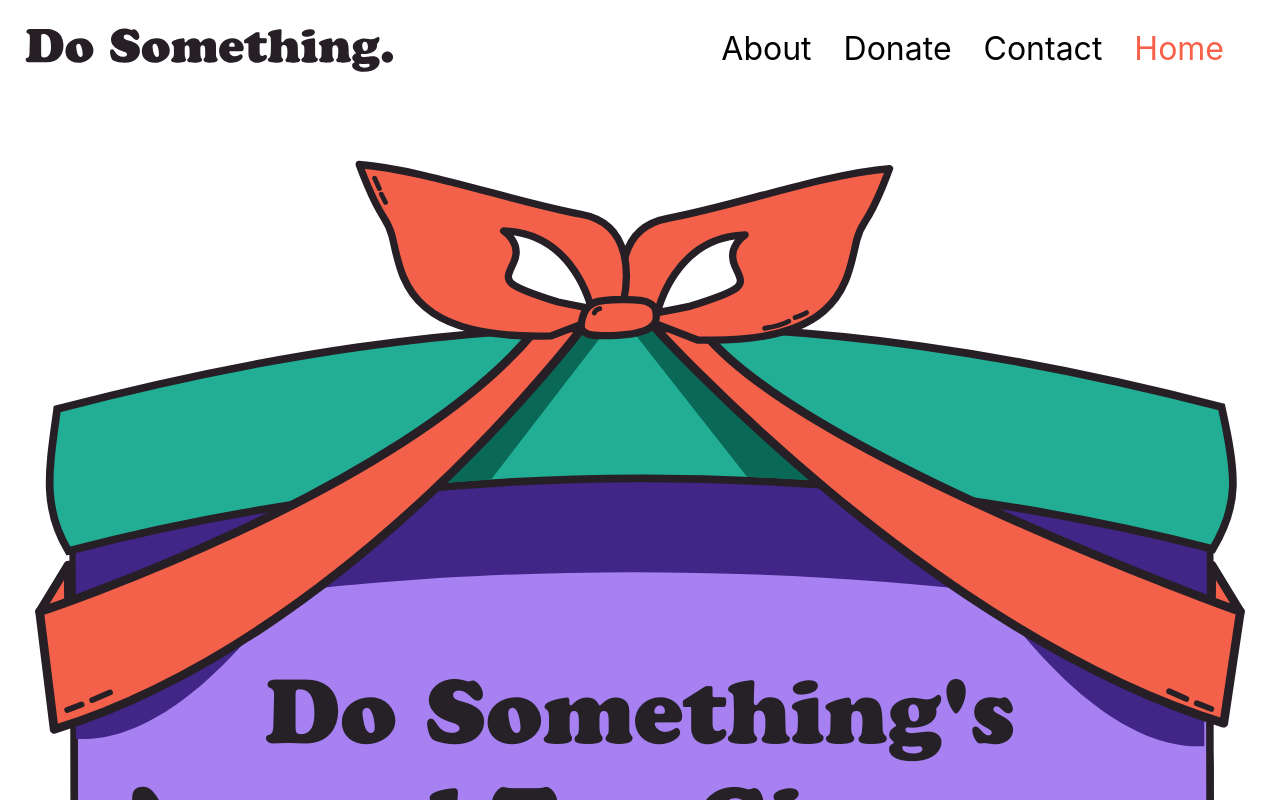
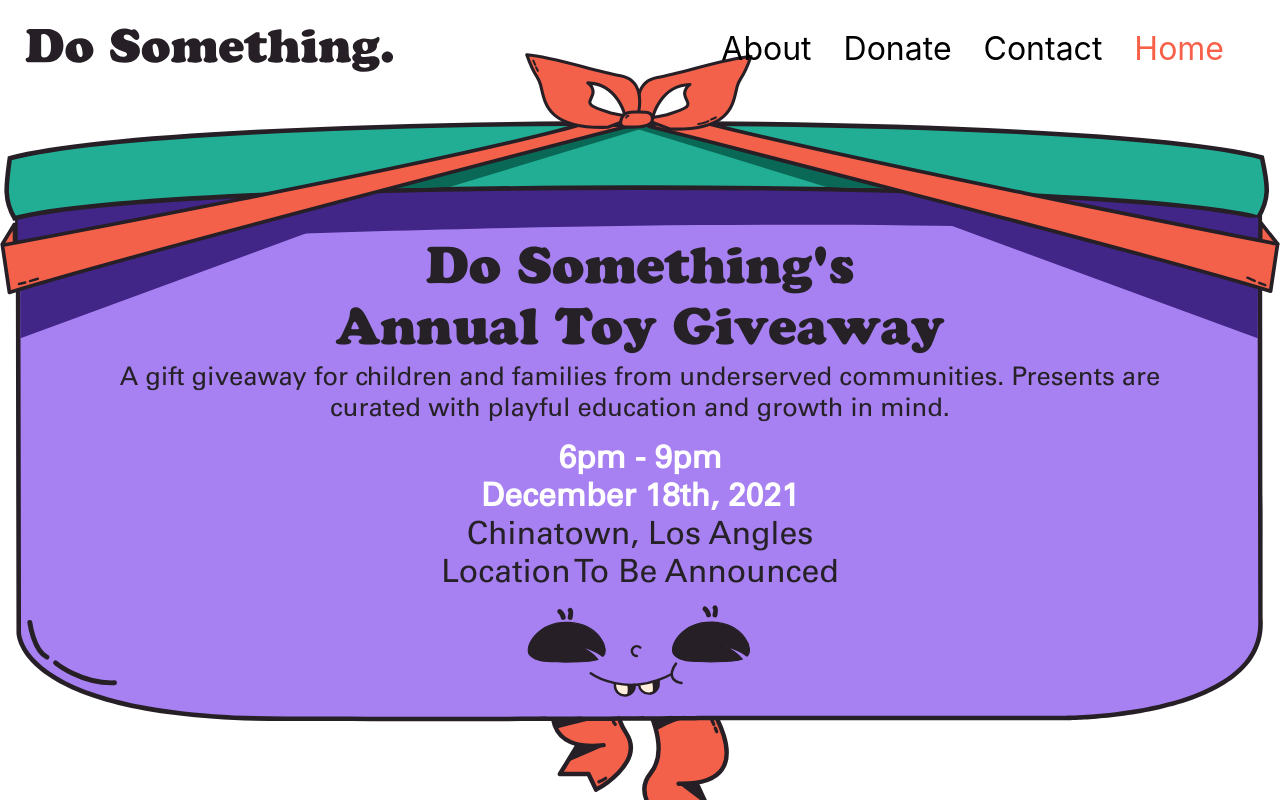
Before and after one commit to production-club/do-something, a React (Create React App) app: page /#/ in a window 1280 px wide. Shown: the top 800 px of the page. Built offline with nearby package versions, Linux system fonts and the light colour scheme.

Commit message:
fixed laptop breakpoint

```diff
--- a/src/Home.module.css
+++ b/src/Home.module.css
@@ -151,15 +151,16 @@
   color: black;
   font-size: 1rem;
 }
-@media screen and (max-width: 1280px){
+
+@media only screen
+   and (max-width : 900px)
+   and (max-height : 1440px) {
    .tabletpres{
      display: none;
    }
    .desktoppres{
-    display:block;
+     display: block;
    }
-
-
 }
 
 @media screen and (max-width: 1024px) {
@@ -181,7 +182,9 @@
   font-size: 3vw;
   font-weight: 100;
   padding: 1em 4em;
-
+  }
+  .PresentTextWrapper{
+    margin-top: 30vh;
   }
   .PresentTextWrapper p {
     font-family: "Univers";
@@ -192,29 +195,12 @@
     font-size: 2rem;
     padding: 10px;
   }
-}
-@media screen and (max-width: 1450px) {
-
-  .PresentTextWrapper{
-    margin-top: 36vw;
-  }
     .PresentTextWrapper h1 {
     font-family: "Cooper Black";
     font-size: 7vw;
   }
-  .desktoppres{
-    display:none;
-  }
-  .tabletpres{
-    display: block;
-    width:80%;
-    height:auto;
-    align-items: center;
-    margin: auto;
-    margin-top: 40vw;
-    margin-bottom: 5vh;
-    transform: scale(1.2,1.2);
-  }
+
+
 .PresentTextWrapper h2{
   font-family: 'Univers';
   font-size: 3vw;
@@ -222,25 +208,36 @@
   padding: 1.5em  4em;
 
   }
-  .PresImgWrapper{
-    margin-top: -15vw;
-  }
+
   .PresentTextWrapper p {
     font-family: "Univers";
     font-size: 4vw;
+  }
+
+}
+@media screen and (max-width: 1281px) {
+
+  PresentTextWrapper{
+    margin-top: 40vw;
   }
   .HomeTextInnerWrapper{
     display: flex;
     flex-direction: column;
     text-align: center;
   }
+  .PresentWrapper{
+    margin-top: 4vh;
+  }
 }
 
-@media screen and (max-width: 900px) {
+@media screen and (max-width: 760px) {
   .DonateButton {
     width: 90vw;
   }
   .tabletpres{
+    display:none;
+  }
+  .desktoppres{
     display:none;
   }
   .phonepres{
@@ -251,6 +248,7 @@
   .PresImgWrapper {
     margin-top:10vh;
     width:100%;
+
   }
 
   .PresentTextWrapper {
@@ -268,7 +266,7 @@
   font-family: 'Univers';
   font-size: 3.5vw;
   font-weight: 100;
-  padding: 1.5em 2em;
+  padding: 1em 4em;
 
   }
   .PresentTextWrapper p {
```
Lines whose indentation alone changed are shown as unchanged.
